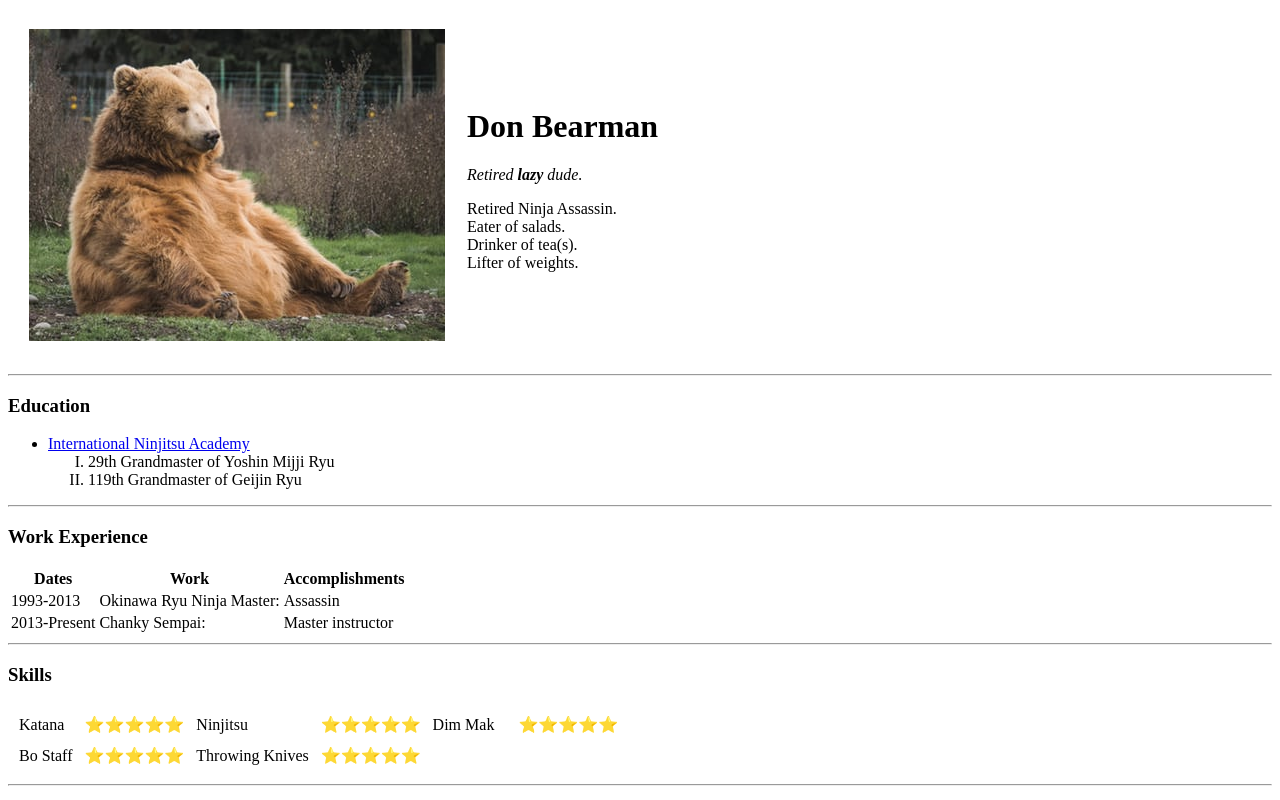
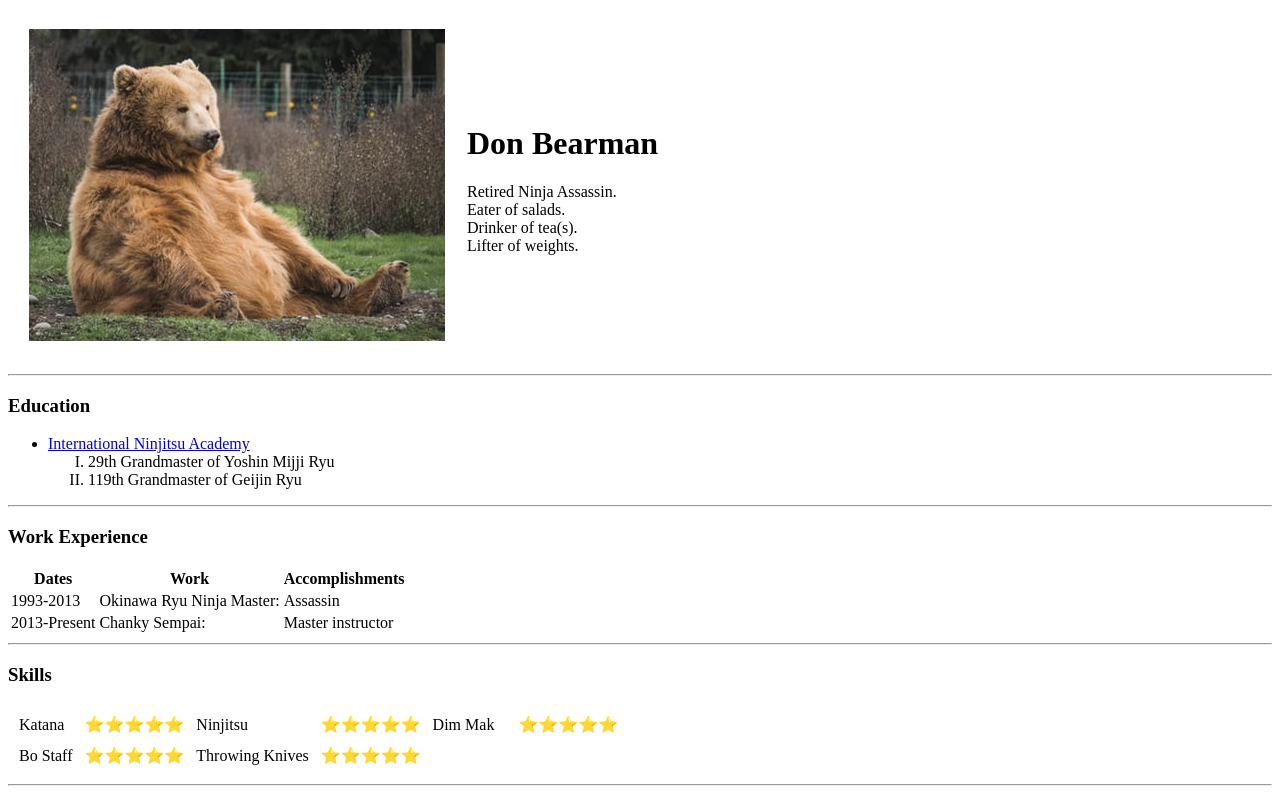
Before and after one commit to donspop/ninjacv, a plain HTML site: page index.html in a window 1280 px wide. Shown: the top 800 px of the page. Drawn offline with Linux system fonts and the light colour scheme.

Commit message:
Update index.html

```diff
--- a/index.html
+++ b/index.html
@@ -13,7 +13,7 @@
       <td> <img src='images\photo-1530595467537-0b5996c41f2d.jpg' alt="A Fat Bear."></td>
       <td>
         <h1>Don Bearman</h1>
-        <p><em>Retired <strong>lazy</strong> dude.</em></p>
+
         <p>Retired Ninja Assassin.<br> Eater of salads.<br>
           Drinker of tea(s).<br> Lifter of weights.</p>
       </td>
```
